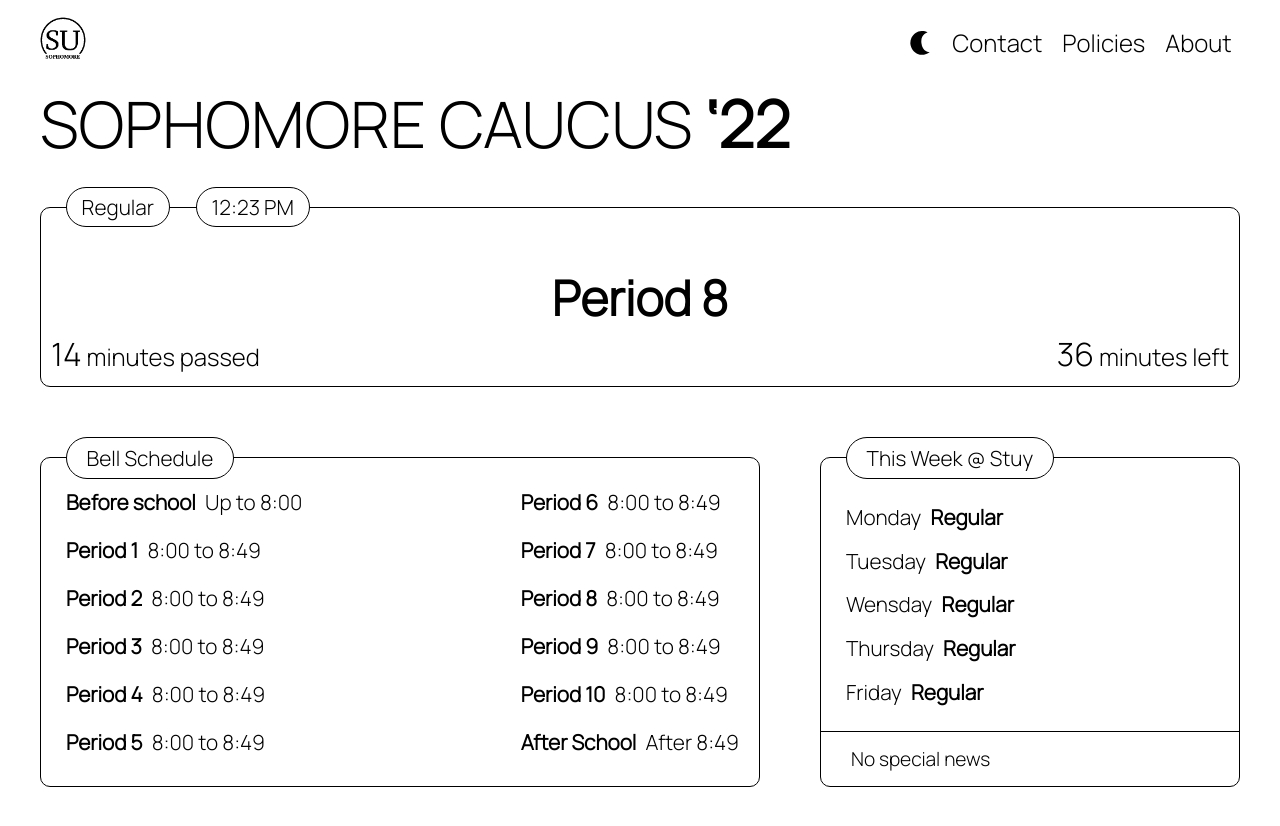
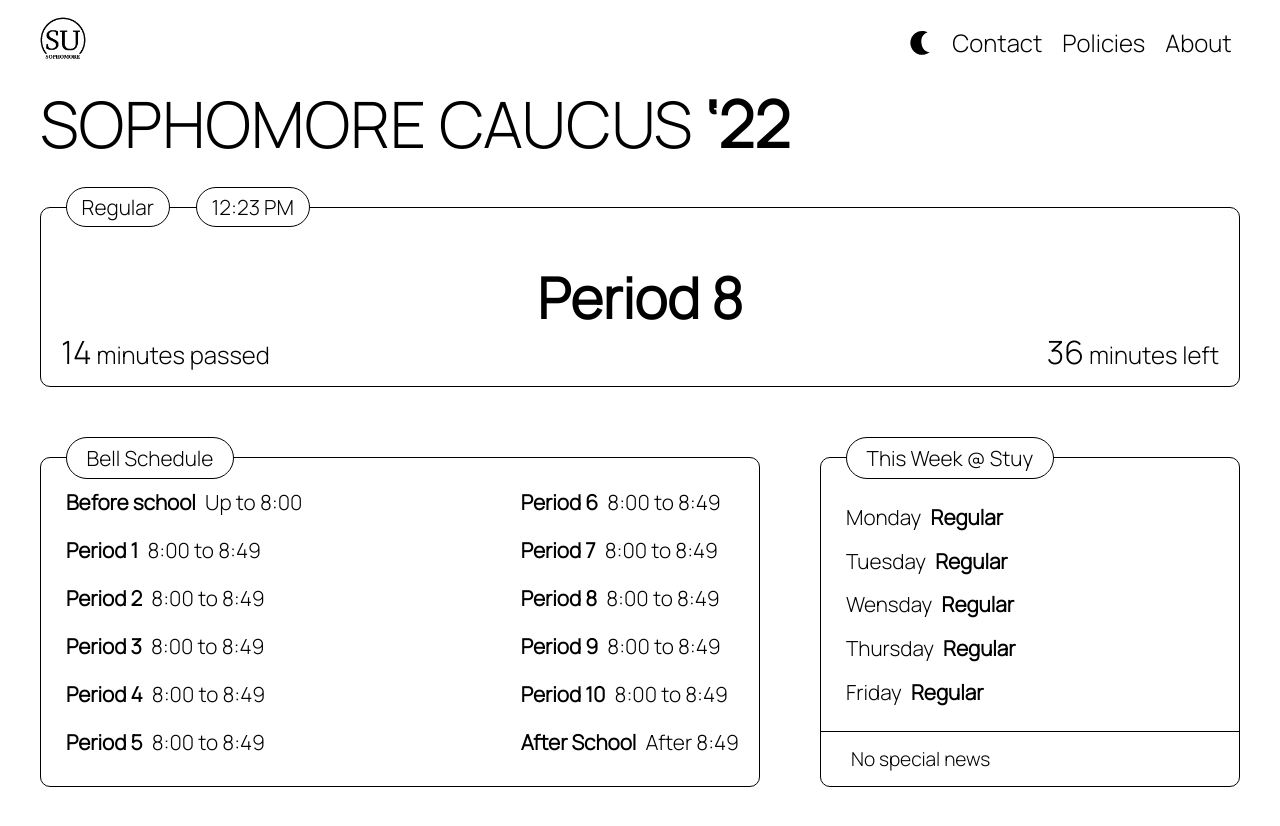
Before and after one commit to leomet07/sophomore.stuysu.org, a Next.js app: page / in a window 1280 px wide. Shown: the top 826 px of the page. Built offline with nearby package versions, Linux system fonts and the light colour scheme; no server answers; the database is empty.

Commit message:
Increase padding within the schedule widget and increase its font size
It increases the font size of the current period, the largest element in the middle

```diff
--- a/styles/ScheduleWidget.module.css
+++ b/styles/ScheduleWidget.module.css
@@ -37,7 +37,9 @@
 	height: 180px;
 	border: 1px solid var(--primary-color);
 	border-radius: 10px;
-	padding: 10px;
+	padding: 12px;
+	padding-right: 20px;
+	padding-left: 20px;
 	display: flex;
 	align-items: center;
 	justify-content: space-between;
@@ -48,7 +50,7 @@
 }
 
 #current_period {
-	font-size: 3rem;
+	font-size: 3.5rem;
 
 	position: absolute;
 	margin-left: auto;
```
